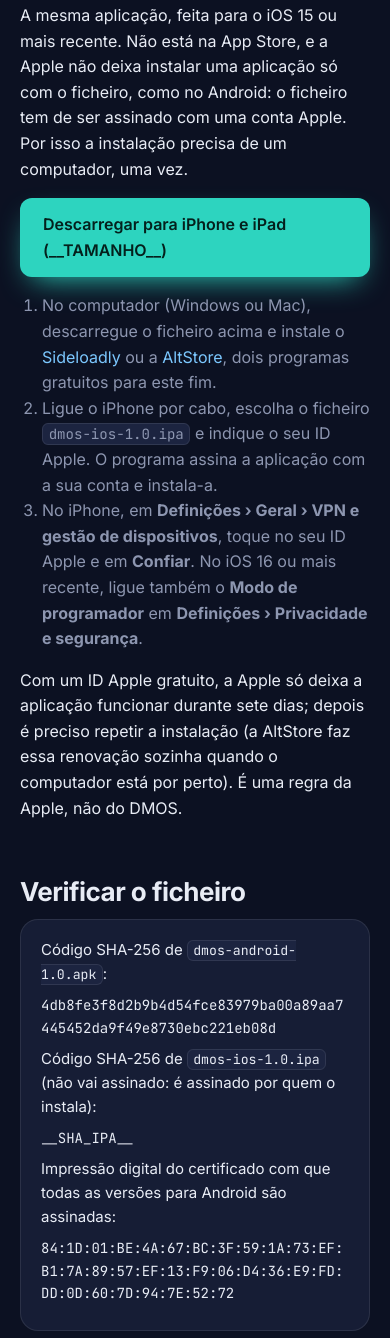
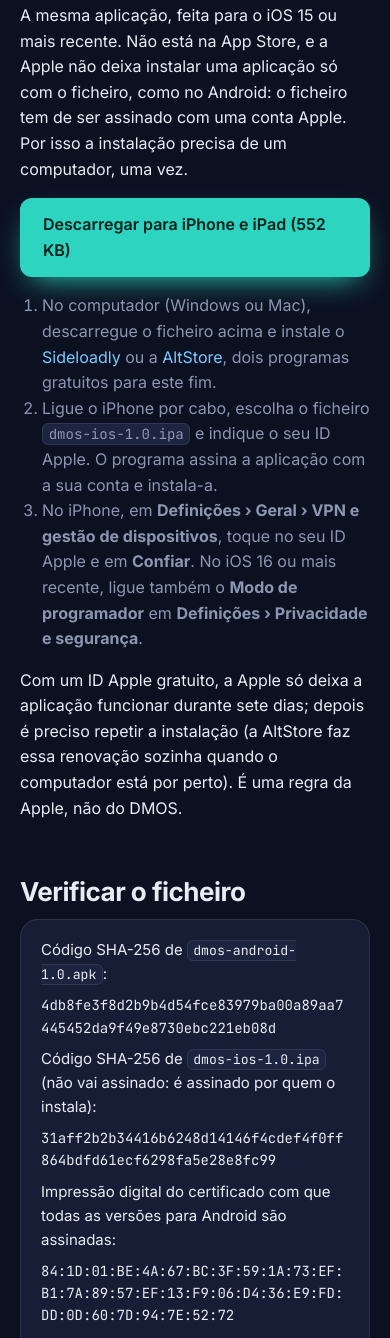
Before and after one commit to diogomadail1000-ship-it/DMOS, a plain HTML site: page docs/app/index.html in a window 390 px wide. Shown: the part 3418-4756 px from the top of the page. Drawn offline with Linux system fonts and the light colour scheme; no server answers.

Commit message:
Publicar a aplicação para iPhone e iPad 1.0 em dmos.cc/app
O .ipa é o que o fluxo «Aplicação iOS» compilou e experimentou no simulador
(execução 46036070749). SHA-256 31aff2b2…e8fc99.

Co-Authored-By: Claude Fable 5.2 <noreply@anthropic.com>
Claude-Session: https://claude.ai/code/session_01LBSMgiEM8rGYWBZYCwqQEs

```diff
--- a/docs/app/index.html
+++ b/docs/app/index.html
@@ -79,7 +79,7 @@
 
     <h2 id="iphone">iPhone e iPad</h2>
     <p>A mesma aplicação, feita para o iOS 15 ou mais recente. Não está na App Store, e a Apple não deixa instalar uma aplicação só com o ficheiro, como no Android: o ficheiro tem de ser assinado com uma conta Apple. Por isso a instalação precisa de um computador, uma vez.</p>
-    <p><a class="btn btn-primary" href="dmos-ios-1.0.ipa" download>Descarregar para iPhone e iPad (__TAMANHO__)</a></p>
+    <p><a class="btn btn-primary" href="dmos-ios-1.0.ipa" download>Descarregar para iPhone e iPad (552 KB)</a></p>
     <ol>
       <li>No computador (Windows ou Mac), descarregue o ficheiro acima e instale o <a href="https://sideloadly.io/" rel="noopener">Sideloadly</a> ou a <a href="https://altstore.io/" rel="noopener">AltStore</a>, dois programas gratuitos para este fim.</li>
       <li>Ligue o iPhone por cabo, escolha o ficheiro <code>dmos-ios-1.0.ipa</code> e indique o seu ID Apple. O programa assina a aplicação com a sua conta e instala-a.</li>
@@ -92,7 +92,7 @@
       <p>Código SHA-256 de <code>dmos-android-1.0.apk</code>:</p>
       <code class="app-hash">4db8fe3f8d2b9b4d54fce83979ba00a89aa7445452da9f49e8730ebc221eb08d</code>
       <p>Código SHA-256 de <code>dmos-ios-1.0.ipa</code> (não vai assinado: é assinado por quem o instala):</p>
-      <code class="app-hash">__SHA_IPA__</code>
+      <code class="app-hash">31aff2b2b34416b6248d14146f4cdef4f0ff864bdfd61ecf6298fa5e28e8fc99</code>
       <p>Impressão digital do certificado com que todas as versões para Android são assinadas:</p>
       <code class="app-hash">84:1D:01:BE:4A:67:BC:3F:59:1A:73:EF:B1:7A:89:57:EF:13:F9:06:D4:36:E9:FD:DD:0D:60:7D:94:7E:52:72</code>
     </div>
```
Also changed, not shown: 1 other file.
